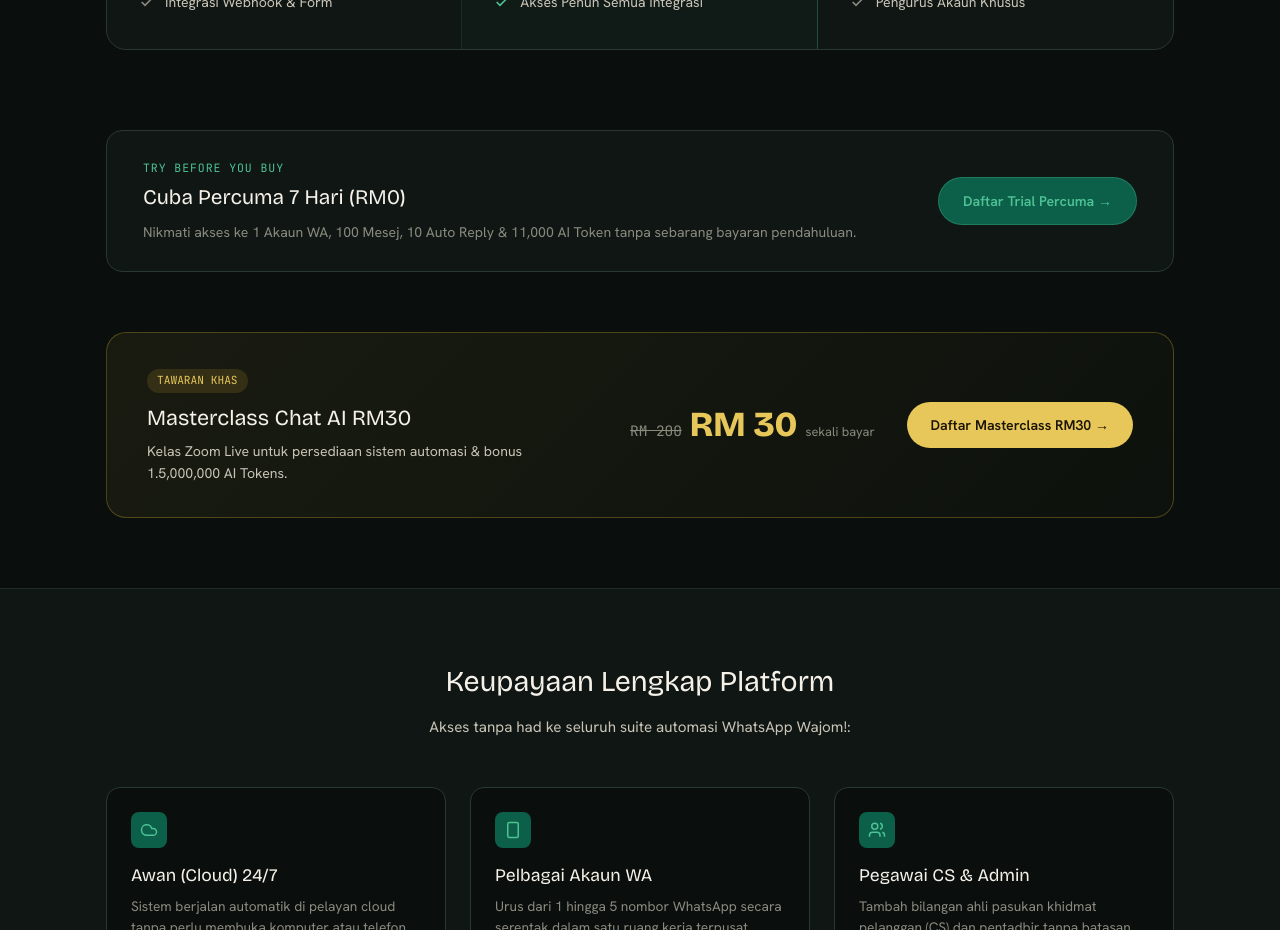
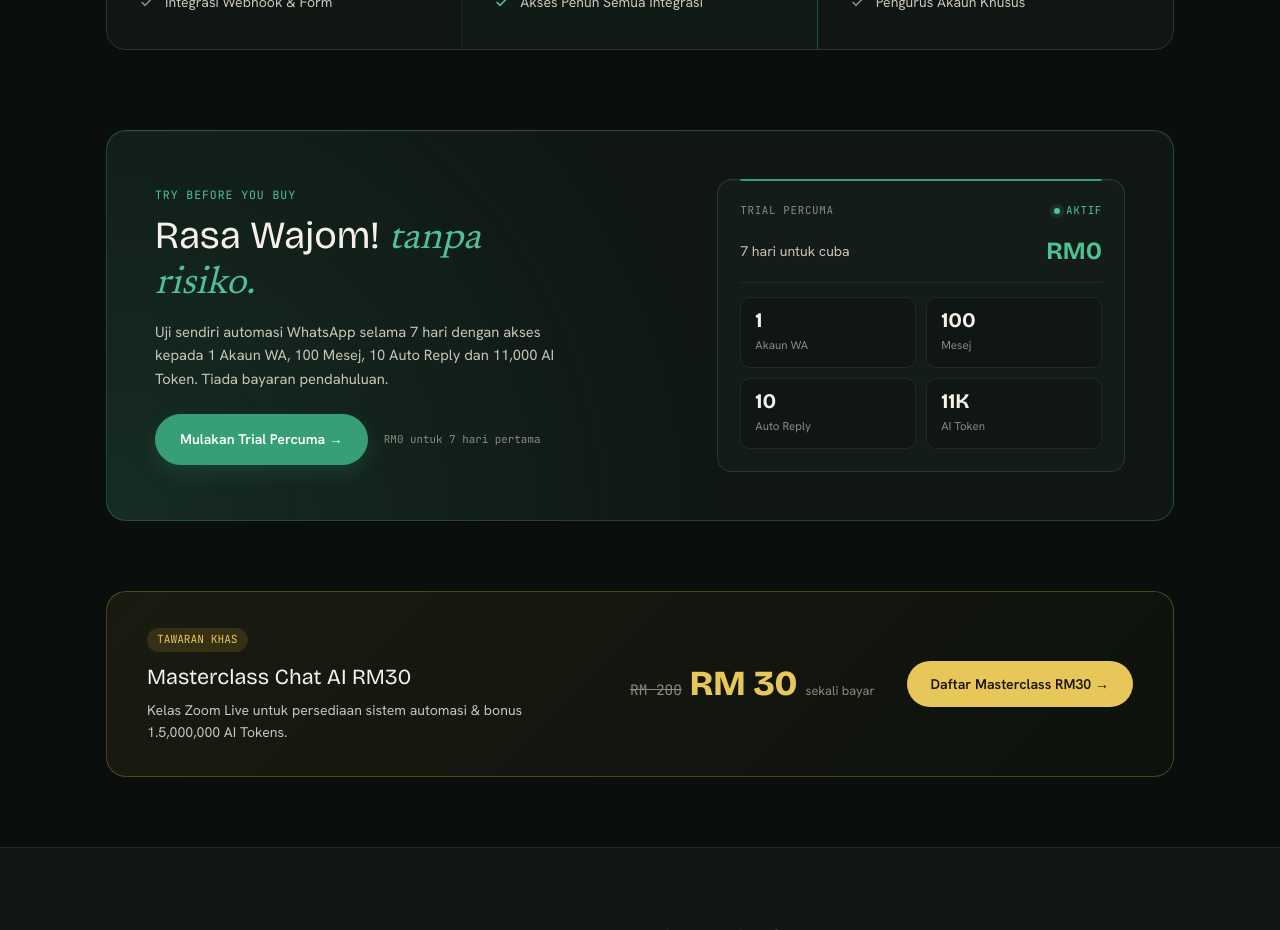
Before and after one commit to Bqss/WAJOM-LP, a SvelteKit app: page /pricing in a window 1280 px wide. Shown: the part 1020-1950 px from the top of the page. Built offline with nearby package versions, Linux system fonts and the light colour scheme.

Commit message:
feat: redesign pricing trial section

```diff
--- a/src/routes/pricing/+page.svelte
+++ b/src/routes/pricing/+page.svelte
@@ -254,19 +254,52 @@
 	</div>
 </section>
 
-<!-- Refined FREE Trial Horizontal Banner -->
+<!-- Try Before You Buy -->
 <section class="trial-strip-section">
 	<div class="wrap">
 		<div class="trial-strip">
 			<div class="trial-info">
 				<span class="trial-tag">TRY BEFORE YOU BUY</span>
-				<h2>Cuba Percuma 7 Hari (RM0)</h2>
-				<p>Nikmati akses ke 1 Akaun WA, 100 Mesej, 10 Auto Reply &amp; 11,000 AI Token tanpa sebarang bayaran pendahuluan.</p>
+				<h2>Rasa Wajom! <em>tanpa risiko.</em></h2>
+				<p>
+					Uji sendiri automasi WhatsApp selama 7 hari dengan akses kepada 1 Akaun WA, 100 Mesej,
+					10 Auto Reply dan 11,000 AI Token. Tiada bayaran pendahuluan.
+				</p>
+				<div class="trial-action">
+					<a href="https://portal.wajom.co/register" target="_blank" rel="noopener" class="trial-btn">
+						Mulakan Trial Percuma →
+					</a>
+					<span class="trial-note">RM0 untuk 7 hari pertama</span>
+				</div>
 			</div>
-			<div class="trial-action">
-				<a href="https://portal.wajom.co/register" target="_blank" rel="noopener" class="trial-btn">
-					Daftar Trial Percuma →
-				</a>
+
+			<div class="trial-preview" aria-label="Ringkasan trial percuma">
+				<div class="trial-preview-head">
+					<span class="trial-preview-label">TRIAL PERCUMA</span>
+					<span class="trial-preview-status"><span class="trial-status-dot" aria-hidden="true"></span>AKTIF</span>
+				</div>
+				<div class="trial-preview-title">
+					<span>7 hari untuk cuba</span>
+					<strong>RM0</strong>
+				</div>
+				<div class="trial-limit-grid">
+					<div class="trial-limit">
+						<strong>1</strong>
+						<span>Akaun WA</span>
+					</div>
+					<div class="trial-limit">
+						<strong>100</strong>
+						<span>Mesej</span>
+					</div>
+					<div class="trial-limit">
+						<strong>10</strong>
+						<span>Auto Reply</span>
+					</div>
+					<div class="trial-limit">
+						<strong>11K</strong>
+						<span>AI Token</span>
+					</div>
+				</div>
 			</div>
 		</div>
 	</div>
@@ -661,20 +694,32 @@
 		color: var(--emerald-2);
 	}
 
-	/* Trial Horizontal Strip */
+	/* Try Before You Buy */
 	.trial-strip-section {
-		padding: 0 0 60px;
+		padding: 0 0 70px;
 	}
 
 	.trial-strip {
-		background: var(--bg-2);
-		border: 1px solid var(--rule-2);
-		border-radius: 16px;
-		padding: 28px 36px;
+		position: relative;
+		overflow: hidden;
+		display: grid;
+		grid-template-columns: minmax(0, 1.1fr) minmax(300px, 0.9fr);
+		align-items: stretch;
+		gap: clamp(28px, 5vw, 64px);
+		padding: clamp(30px, 5vw, 48px);
+		background:
+			radial-gradient(circle at 0% 100%, rgba(55, 159, 118, 0.16), transparent 55%),
+			var(--bg-2);
+		border: 1px solid rgba(78, 194, 148, 0.28);
+		border-radius: 20px;
+		box-shadow: inset 0 1px 0 rgba(255, 255, 255, 0.04);
+	}
+
+	.trial-info {
 		display: flex;
-		align-items: center;
-		justify-content: space-between;
-		gap: 24px;
+		flex-direction: column;
+		align-items: flex-start;
+		justify-content: center;
 	}
 
 	.trial-tag {
@@ -683,40 +728,173 @@
 		color: var(--emerald-2);
 		letter-spacing: 0.08em;
 		display: block;
-		margin-bottom: 4px;
+		margin-bottom: 10px;
 	}
 
 	.trial-info h2 {
 		font-family: var(--serif);
-		font-size: 1.3rem;
+		font-size: clamp(1.8rem, 3vw, 2.5rem);
+		line-height: 1.08;
 		color: var(--ink);
-		margin: 0 0 6px;
+		max-width: 14ch;
+		margin: 0 0 14px;
+	}
+
+	.trial-info h2 em {
+		font-family: var(--accent-serif);
+		color: var(--emerald-2);
+		font-style: italic;
+		font-weight: 400;
 	}
 
 	.trial-info p {
-		font-size: 0.88rem;
-		color: var(--ink-3);
+		font-size: 0.92rem;
+		color: var(--ink-2);
+		max-width: 52ch;
 		margin: 0;
+		line-height: 1.6;
+	}
+
+	.trial-action {
+		display: flex;
+		align-items: center;
+		gap: 16px;
+		flex-wrap: wrap;
+		margin-top: 24px;
 	}
 
 	.trial-btn {
 		display: inline-flex;
 		align-items: center;
-		padding: 12px 24px;
-		background: var(--emerald-dim);
-		color: var(--emerald-2);
-		border: 1px solid rgba(78, 194, 148, 0.3);
+		padding: 13px 24px;
+		background: var(--emerald);
+		color: #ffffff;
+		border: 1px solid var(--emerald);
 		border-radius: 999px;
 		font-size: 0.88rem;
 		font-weight: 600;
 		text-decoration: none;
-		transition: all 0.18s ease;
+		transition:
+			background 0.18s ease,
+			border-color 0.18s ease,
+			transform 0.18s ease;
 		white-space: nowrap;
+		box-shadow: 0 8px 20px rgba(55, 159, 118, 0.2);
 	}
 
 	.trial-btn:hover {
+		background: var(--emerald-2);
+		border-color: var(--emerald-2);
+		transform: translateY(-1px);
+	}
+
+	.trial-note {
+		font-family: var(--mono);
+		font-size: 0.68rem;
+		color: var(--ink-3);
+	}
+
+	.trial-preview {
+		position: relative;
+		background: var(--bg-3);
+		border: 1px solid var(--rule-2);
+		border-radius: 14px;
+		padding: 22px;
+		box-shadow: inset 0 1px 0 rgba(255, 255, 255, 0.04);
+	}
+
+	.trial-preview::before {
+		content: '';
+		position: absolute;
+		top: -1px;
+		left: 22px;
+		right: 22px;
+		height: 2px;
 		background: var(--emerald);
-		color: #ffffff;
+		border-radius: 0 0 999px 999px;
+	}
+
+	.trial-preview-head,
+	.trial-preview-title {
+		display: flex;
+		align-items: center;
+		justify-content: space-between;
+	}
+
+	.trial-preview-head {
+		margin-bottom: 20px;
+	}
+
+	.trial-preview-label,
+	.trial-preview-status {
+		font-family: var(--mono);
+		font-size: 0.68rem;
+		letter-spacing: 0.06em;
+	}
+
+	.trial-preview-label {
+		color: var(--ink-3);
+	}
+
+	.trial-preview-status {
+		display: inline-flex;
+		align-items: center;
+		gap: 6px;
+		color: var(--emerald-2);
+	}
+
+	.trial-status-dot {
+		width: 6px;
+		height: 6px;
+		background: var(--emerald-2);
+		border-radius: 50%;
+		box-shadow: 0 0 0 4px rgba(78, 194, 148, 0.12);
+	}
+
+	.trial-preview-title {
+		padding-bottom: 18px;
+		margin-bottom: 14px;
+		border-bottom: 1px solid var(--rule);
+	}
+
+	.trial-preview-title span {
+		font-size: 0.88rem;
+		color: var(--ink-2);
+	}
+
+	.trial-preview-title strong {
+		font-family: var(--serif);
+		font-size: 1.55rem;
+		line-height: 1;
+		color: var(--emerald-2);
+	}
+
+	.trial-limit-grid {
+		display: grid;
+		grid-template-columns: repeat(2, 1fr);
+		gap: 10px;
+	}
+
+	.trial-limit {
+		display: flex;
+		flex-direction: column;
+		gap: 4px;
+		padding: 13px 14px;
+		background: var(--bg-2);
+		border: 1px solid var(--rule);
+		border-radius: 10px;
+	}
+
+	.trial-limit strong {
+		font-family: var(--serif);
+		font-size: 1.3rem;
+		line-height: 1;
+		color: var(--ink);
+	}
+
+	.trial-limit span {
+		font-size: 0.72rem;
+		color: var(--ink-3);
 	}
 
 	/* Masterclass Section */
@@ -937,8 +1115,24 @@
 		}
 
 		.trial-strip {
-			flex-direction: column;
+			grid-template-columns: 1fr;
+		}
+
+		.trial-info {
+			align-items: center;
 			text-align: center;
+		}
+
+		.trial-info h2 {
+			max-width: none;
+		}
+
+		.trial-info p {
+			max-width: 58ch;
+		}
+
+		.trial-action {
+			justify-content: center;
 		}
 
 		.masterclass-card {
@@ -955,5 +1149,18 @@
 		.features-architectural-grid {
 			grid-template-columns: 1fr;
 		}
+		.trial-strip {
+			padding: 28px 22px;
+		}
+
+		.trial-action {
+			flex-direction: column;
+			width: 100%;
+		}
+
+		.trial-btn {
+			justify-content: center;
+			width: 100%;
+		}
 	}
 </style>
```
